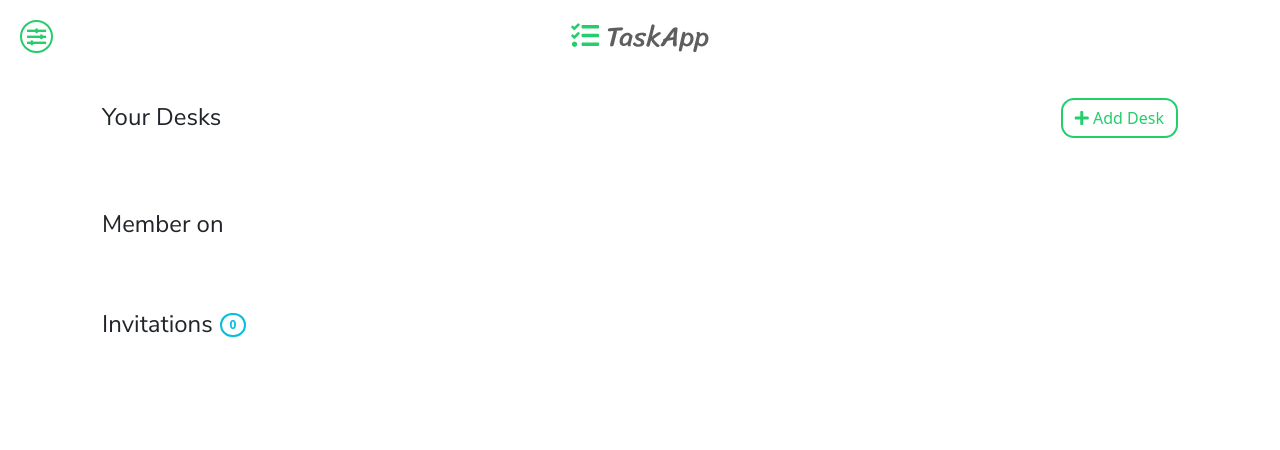
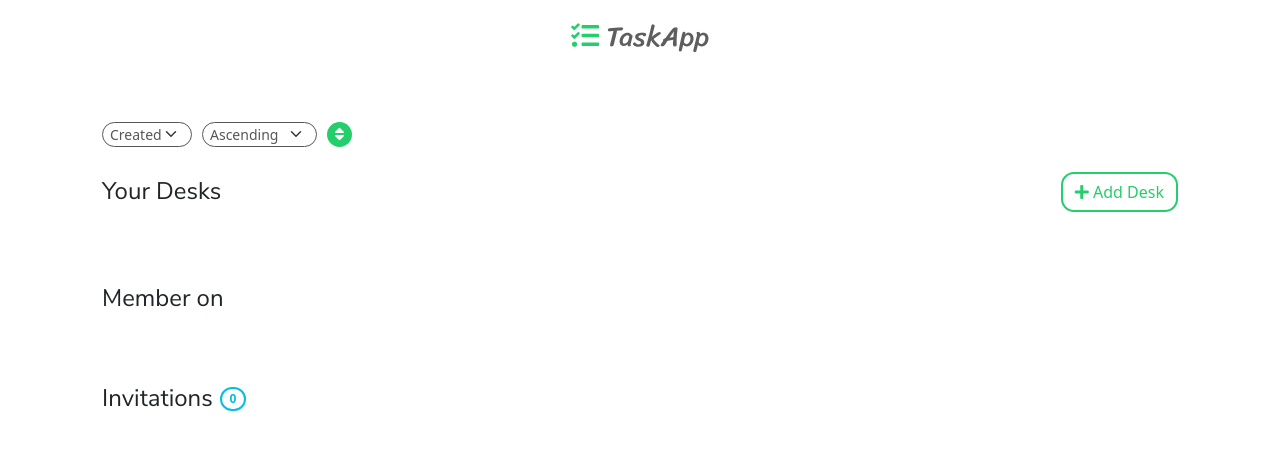
Before and after one commit to sandropernerstorfer/collab-task, a website with bundled scripts: page static/board.html in a window 1280 px wide. Built offline with nearby package versions, Linux system fonts and the light colour scheme; no server answers.

Commit message:
board sorting updated

```diff
--- a/static/board.html
+++ b/static/board.html
@@ -19,14 +19,14 @@
 <!-- Navbar -->
     <header>
         <nav>
-            <div id="menuOpen"><i class="fas fa-sliders-h"></i></div>
+            <div id="leftSpacing"></div>
             <a href="/"><h3 class="mb-0"><i class="fas fa-tasks"></i> TaskApp</h3></a>
             <aside id="profile" data-bs-toggle="modal" data-bs-target="#profileModal"></aside>
         </nav>
     </header>
-<!-- Board Settings -->
-    <aside id="boardSettings" class="hideSettings">
-        <div>
+    <main class="container mt-5">
+<!-- Board Sorting -->
+        <div id="sortBar">
             <form id="sortForm">
                 <select name="sortBy" class="form-select form-select-sm shadow-none" aria-label=".form-select-sm example">
                     <option value="date">Created</option>
@@ -37,11 +37,9 @@
                     <option value="ascending">Ascending</option>
                     <option value="descending">Descending</option>
                 </select>
-                <button class="btn button shadow-none"><i class="fas fa-sort"></i> Sort</button>
+                <button class="btn button shadow-none"><i class="fas fa-sort"></i></button>
             </form>
         </div>
-    </aside>
-    <main class="container mt-4">
 <!-- Personal Desks -->
         <section id="desk-section" class="mb-5">
             <div class="section-heading mb-4">
--- a/static/js/board.js
+++ b/static/js/board.js
@@ -364,13 +364,6 @@ document.querySelector('#logoutButton').addEventListener('click', () => {
 });
 
 /**
- * SHOW SORT SETTINGS
- */
-document.querySelector('#menuOpen').addEventListener('click', () => {
-    document.querySelector('#boardSettings').classList.toggle('hideSettings');
-});
-
-/**
  * BOARD SORTING
  * übernimmt die zwei werte der sorting form -> wonach sortieren & in welche richtung
  * die werte werden als präferenz in den localStorage gespeichert damit nach app neustart wieder genau so sortiert wird
--- a/static/style/scss/board.scss
+++ b/static/style/scss/board.scss
@@ -9,17 +9,9 @@ section{
 nav{
     justify-content: space-between !important;
 
-    #menuOpen{
-        @include flex(center,center);
+    #leftSpacing{
         width: 33px;
         height: 33px;
-        border-radius: 50%;
-        border: 2px solid $primary;
-        cursor: pointer;
-        i{
-            color: $primary;
-            font-size: 1.2rem;
-        }
     }
     #profile{
         cursor: pointer;
@@ -31,43 +23,36 @@ nav{
     }
 }
 
-#boardSettings{
-    @include flex(flex-start,center);
-    flex-direction: column;
-    width: 150px;
-    padding: 10px;
-    background-color: #fff;
-    border: 2px solid $primary;
-    border-radius: 15px;
-    position: fixed;
-    top: 60px;
-    left: 20px;
-    z-index: 50;
-    transition: opacity .6s;
-
-    div{
-        width: 100%;
-        @include flex(center,center);
-        flex-direction: column;
+#sortBar{
+    width: 100%;
+    padding: 0 20px;
+    margin-bottom: 25px;
+    #sortForm{
+        @include flex(flex-start,center);
         select{
-            margin-bottom: 10px;
-            border: 0;
+            width: 90px;
+            height: 25px;
+            padding: 0 7px;
+            border-width: 1px;
+            border-radius: 15px;
+            border-color: $primaryText;
+            margin-right: 10px;
             color: $primaryText;
+            font-weight: 300;
+            &:nth-child(2){
+                width: 115px;
+            }
         }
         button{
             padding: 0 5px;
-            border-radius: 5px;
-            width: 100%;
+            width: 25px;
+            height: 25px;
+            border-radius: 20px;
             background-color: $primary;
-            &:hover{
-                color: #fff;
-            }
+            color: #fff;
+            border: none;
         }
     }
-}
-.hideSettings{
-    visibility: hidden;
-    opacity: 0;
 }
 
 .section-heading{
```
Also changed, not shown: info/docs/dokumentation.md (+2 -1 lines), static/style/board.css.
